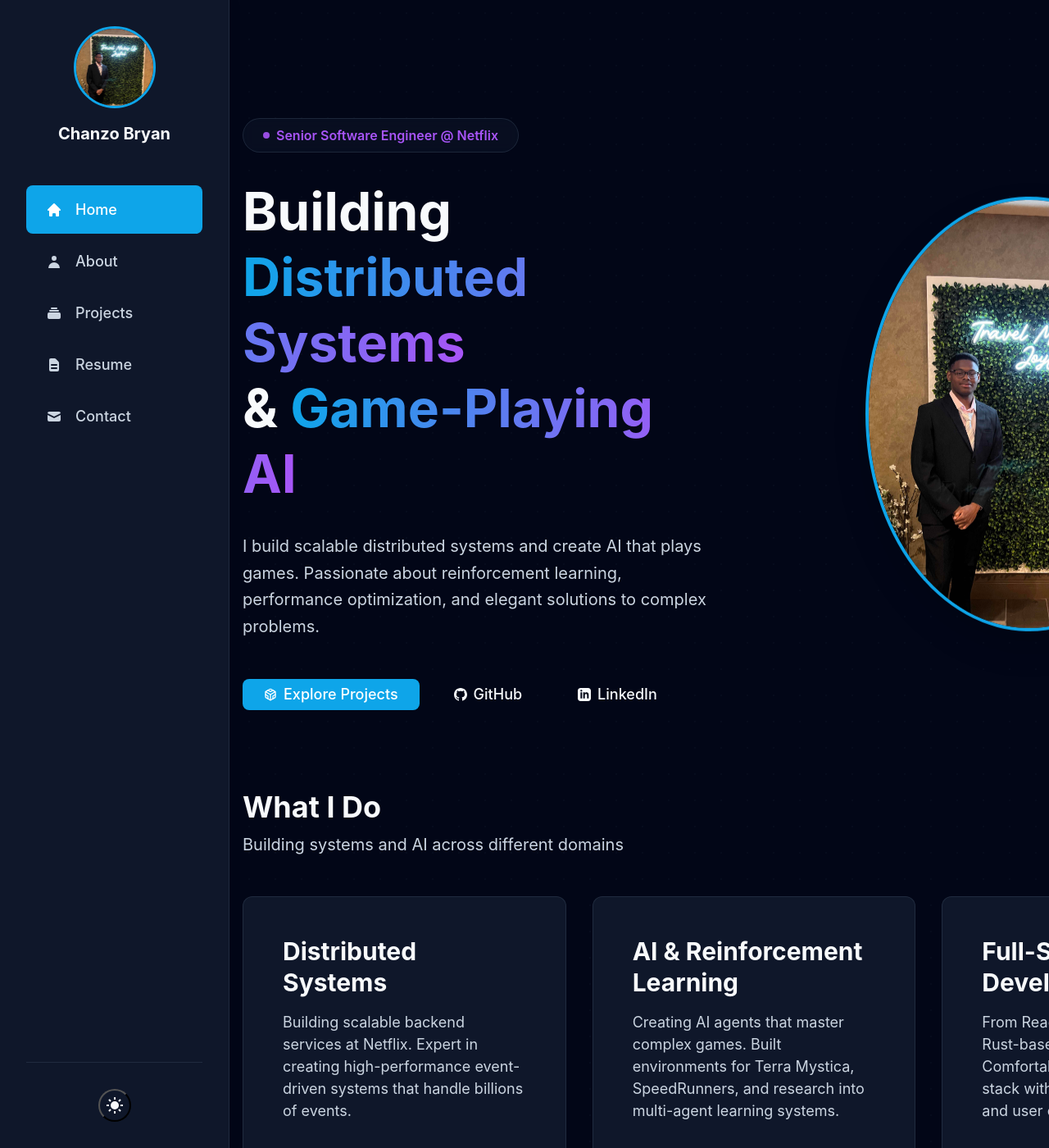
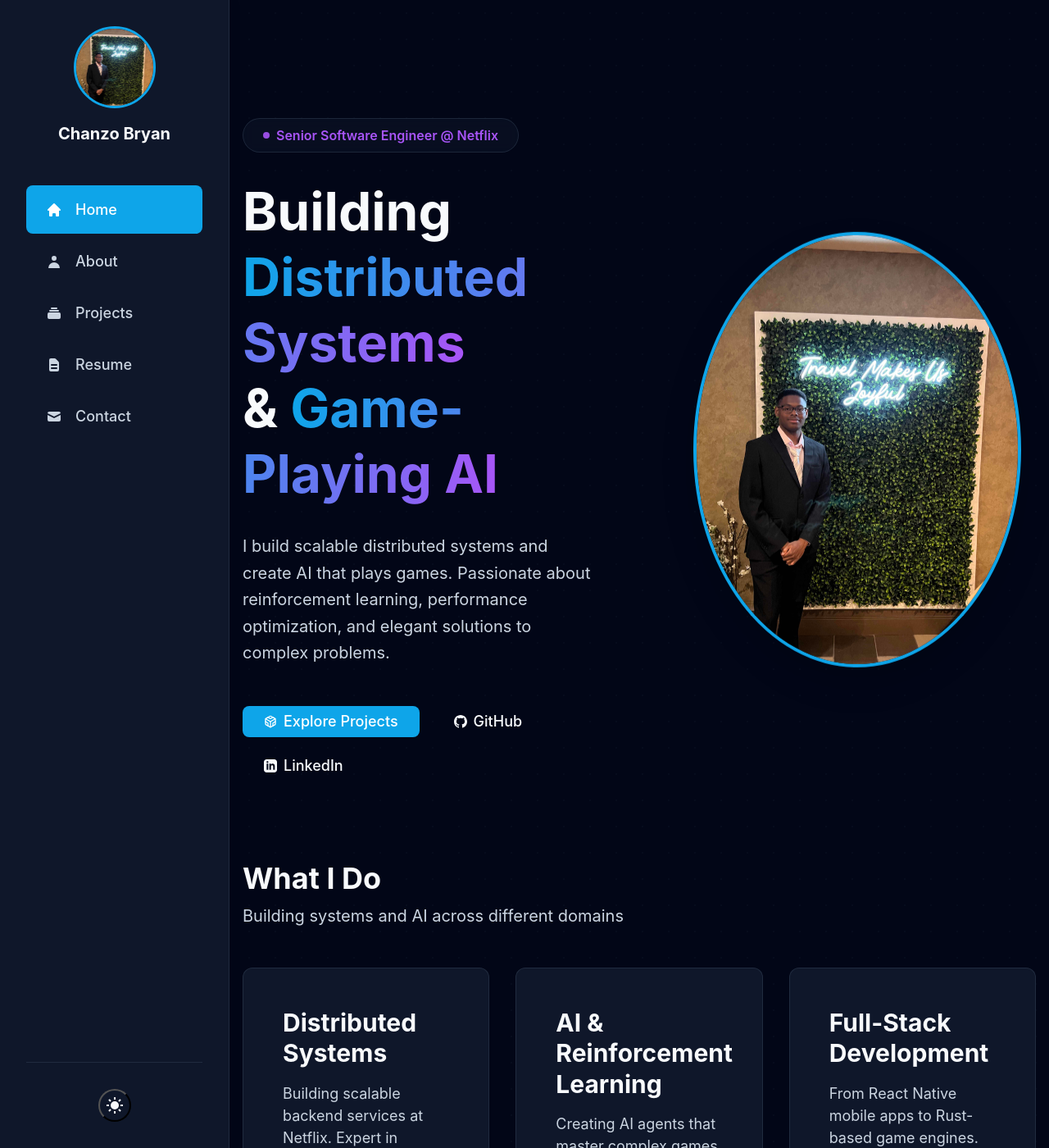
Before and after one commit to Chainso/chanzobryan.com, a Jekyll site: the page built from index.html, in a window 1280 px wide and 1400 px high. Shown: the whole window at 82% size. Built offline with Jekyll 4.4.1, drawn with Linux system fonts in a browser that asks for light colours; some of the changed text lies outside the part shown.

Commit message:
fix: prevent horizontal overflow and optimize container width

```diff
--- a/assets/css/_layout.scss
+++ b/assets/css/_layout.scss
@@ -169,7 +169,8 @@ body {
 .main-wrapper {
   margin-left: 280px;
   min-width: 0;
-  width: 100%;
+  width: auto;
+  flex: 1;
   display: flex;
   flex-direction: column;
   min-height: 100vh;
--- a/assets/css/_variables.scss
+++ b/assets/css/_variables.scss
@@ -93,7 +93,7 @@ $screen-xl: 1280px;
 $screen-2xl: 1536px;
 
 // Container
-$container-max-width: 1400px;
+$container-max-width: 1200px;
 $container-padding: $space-md;
 
 // Z-index Scale
```
